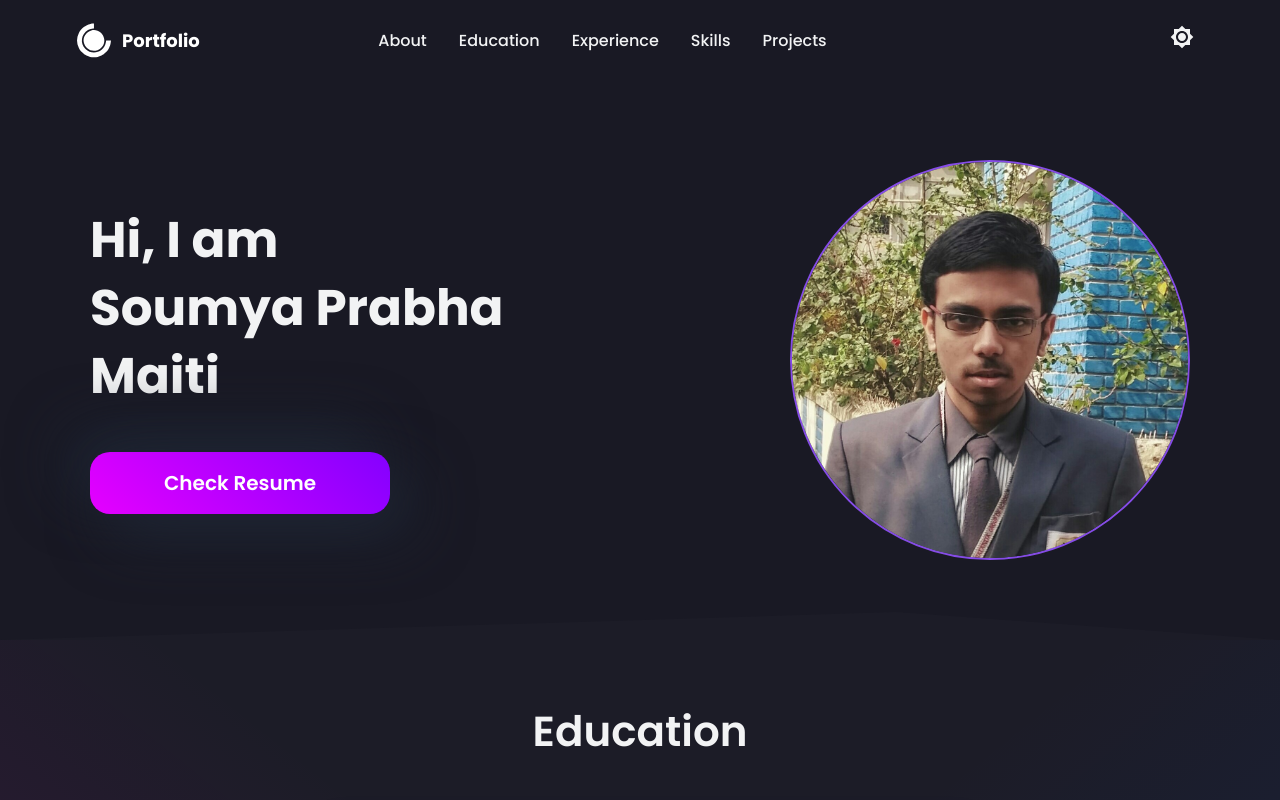
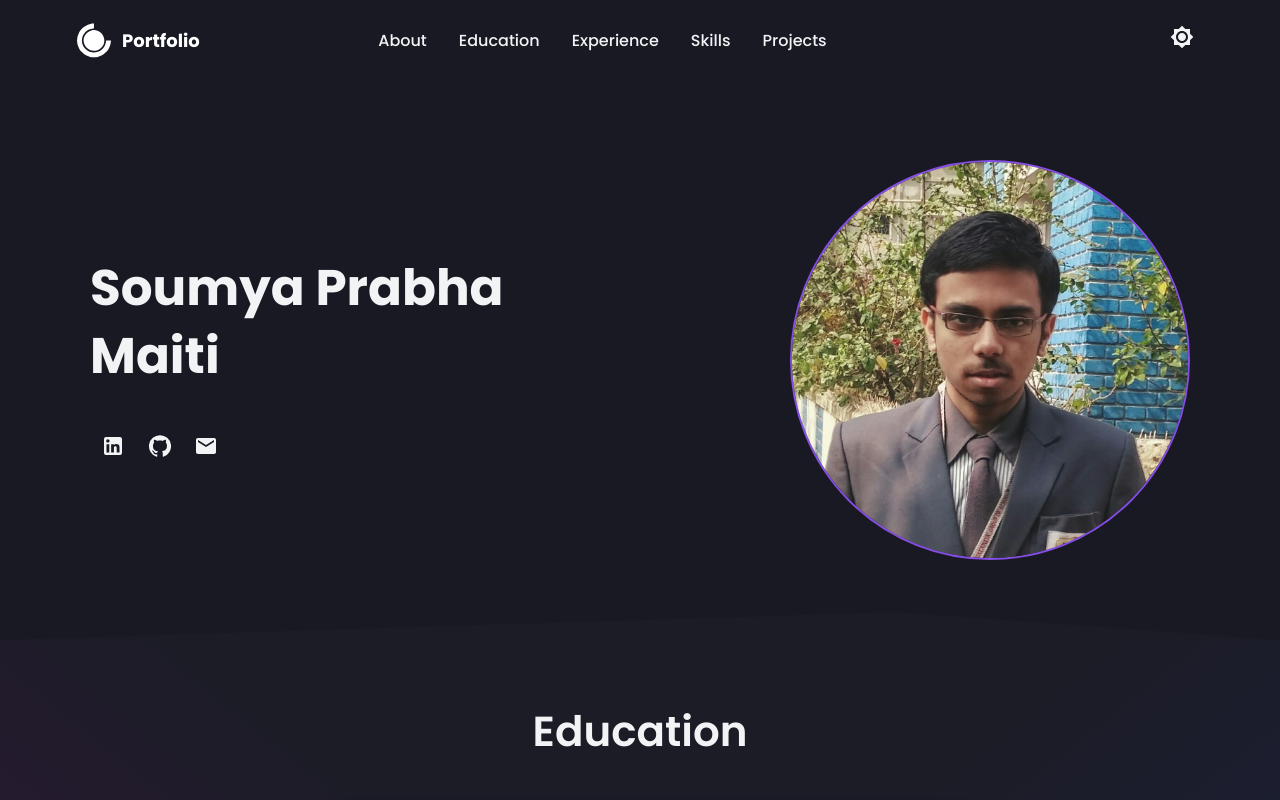
Before and after one commit to soumya-prabha-maiti/soumya-prabha-maiti.github.io, a React (Vite) app: page / in a window 1280 px wide. Shown: the top 800 px of the page. Built offline with nearby package versions, Linux system fonts and the light colour scheme.

Commit message:
Add social media icons to hero section

```diff
--- a/src/components/HeroSection/HeroStyle.jsx
+++ b/src/components/HeroSection/HeroStyle.jsx
@@ -166,38 +166,18 @@ export const SubTitle = styled.div`
   }
 `;
 
-export const ResumeButton = styled.a`
-    -webkit-appearance: button;
-    -moz-appearance: button;
-    appearance: button;
-    text-decoration: none;
-    width: 95%;
-    max-width: 300px;
-    text-align: center;
-    padding: 16px 0;
-    color:${({ theme }) => theme.white};
-    border-radius: 20px;
-    cursor: pointer;
-    font-size: 20px;
-    font-weight: 600;
-    transition: all 0.2s ease-in-out !important;
-    background: hsla(271, 100%, 50%, 1);
-    background: linear-gradient(225deg, hsla(271, 100%, 50%, 1) 0%, hsla(294, 100%, 50%, 1) 100%);
-    background: -moz-linear-gradient(225deg, hsla(271, 100%, 50%, 1) 0%, hsla(294, 100%, 50%, 1) 100%);
-    background: -webkit-linear-gradient(225deg, hsla(271, 100%, 50%, 1) 0%, hsla(294, 100%, 50%, 1) 100%);
-    box-shadow:  20px 20px 60px #1F2634,
-    -20px -20px 60px #1F2634;
-    &:hover {
-        transform: scale(1.05);
-    transition: all 0.4s ease-in-out;
-    box-shadow:  20px 20px 60px #1F2634,
-    filter: brightness(1);
-    }
+export const HeroSocialMediaIcons = styled.div`
+  display: flex;
+  margin-top: 1rem;
+`;
 
-
-    @media (max-width: 640px) {
-        padding: 12px 0;
-        font-size: 18px;
-    }
-
+export const HeroSocialMediaIcon = styled.a`
+  display: inline-block;
+  margin: 0 0.7rem;
+  font-size: 1.5rem;
+  color: ${({ theme }) => theme.text_primary};
+  transition: color 0.2s ease-in-out;
+  &:hover {
+    color: ${({ theme }) => theme.primary};
+  }
 `;
--- a/src/components/HeroSection/index.jsx
+++ b/src/components/HeroSection/index.jsx
@@ -1,9 +1,12 @@
 import React from 'react'
 import HeroBgAnimation from '../HeroBgAnimation'
-import { HeroContainer, HeroBg, HeroLeftContainer, Img, HeroRightContainer, HeroInnerContainer, TextLoop, Title, Span, SubTitle, ResumeButton } from './HeroStyle'
+import { HeroContainer, HeroBg, HeroLeftContainer, Img, HeroRightContainer, HeroInnerContainer, TextLoop, Title, Span, SubTitle, HeroSocialMediaIcons, HeroSocialMediaIcon } from './HeroStyle'
 import HeroImg from '../../images/HeroImage.jpg'
 import Typewriter from 'typewriter-effect';
 import { Bio } from '../../data/constants';
+import LinkedInIcon from '@mui/icons-material/LinkedIn';
+import EmailIcon from '@mui/icons-material/Email';
+import GitHubIcon from '@mui/icons-material/GitHub';
 
 const HeroSection = () => {
     return (
@@ -14,7 +17,7 @@ const HeroSection = () => {
                 </HeroBg>
                 <HeroInnerContainer >
                     <HeroLeftContainer id="Left">
-                        <Title>Hi, I am <br /> {Bio.name}</Title>
+                        <Title>{Bio.name}</Title>
                         {/* <TextLoop>
                             I am a
                             <Span>
@@ -28,7 +31,13 @@ const HeroSection = () => {
                             </Span>
                         </TextLoop> */}
                         <SubTitle>{Bio.description}</SubTitle>
-                        <ResumeButton href={Bio.resume} target='_blank'>Check Resume</ResumeButton>
+
+                        <HeroSocialMediaIcons>
+                            <HeroSocialMediaIcon href={Bio.linkedin} target="_blank"><LinkedInIcon /></HeroSocialMediaIcon>
+                            <HeroSocialMediaIcon href={Bio.github} target="_blank"><GitHubIcon /></HeroSocialMediaIcon>
+                            <HeroSocialMediaIcon href={Bio.email} target="_blank"><EmailIcon /></HeroSocialMediaIcon>
+                        </HeroSocialMediaIcons>
+
                     </HeroLeftContainer>
 
                     <HeroRightContainer id="Right">
@@ -37,6 +46,7 @@ const HeroSection = () => {
                     </HeroRightContainer>
                 </HeroInnerContainer>
 
+
             </HeroContainer>
         </div>
     )
```
